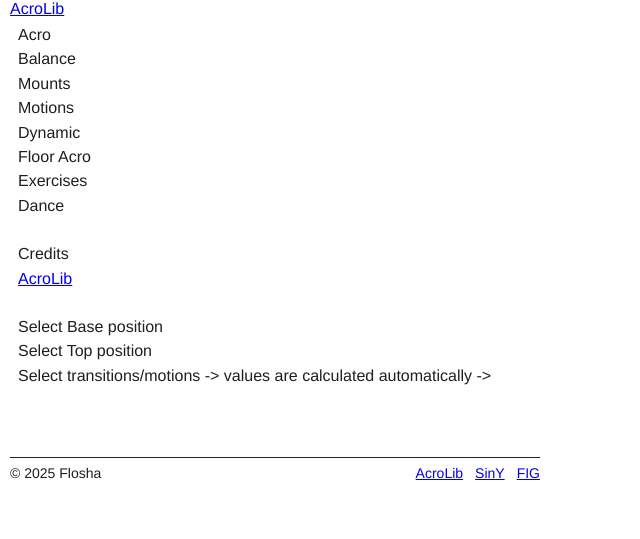
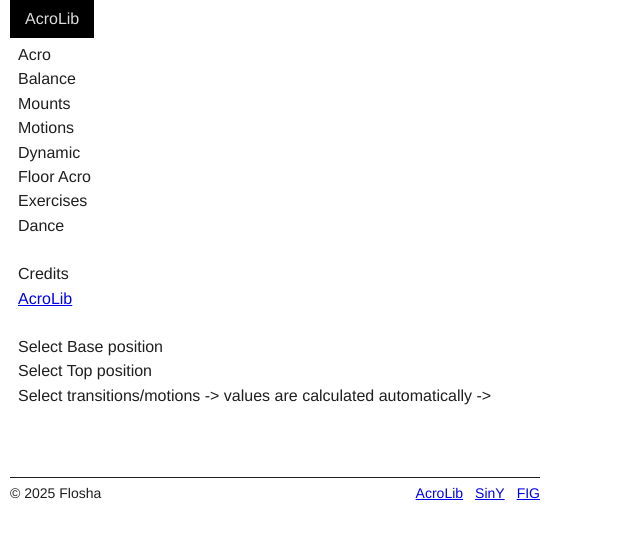
Before and after one commit to floshin/acrolib, a Jekyll site: the page built from interactive-tarrifsheet-element-difficulty-calculation.md, in a window 1280 px wide. Shown: the top 539 px of the page, without its empty margins (0-640 px from the left). Built offline with Jekyll 4.4.1, drawn with Linux system fonts in a browser that asks for light colours; our own code applies the rules of GitHub Pages for plain Markdown files.

Commit message:
Update default.html

```diff
--- a/_layouts/default.html
+++ b/_layouts/default.html
@@ -76,13 +76,13 @@
   --light: #dddddd;
 }
 
-heading {
+.heading {
   display: inline-block;
   background: light-dark(black, white);
   color: light-dark(var(--light), black);
   padding: 10px 15px;
 }
-    heading a {
+    .heading a {
       color: inherit;
       text-decoration: none;
     }
@@ -164,10 +164,7 @@
     user-select: none;
     /*margin-left: calc(50vw - 60px);*/
     cursor: pointer;
-    padding-bottom: 2px;
-    padding-left: 0.7em;
-
-    top: 10px;
+    top: 0;
     z-index: 21;
     /*background: #000000e0;*/
   }
@@ -202,14 +199,14 @@
 
   /* style changes of navi on mobile */
   nav {
-    margin: 0 auto 2em;
+    /*margin: 0 auto 2em;*/
     padding: 1em 2em;
     width: 100%;
     height: 100%;
     font-size: 25px;
     position: fixed;
     background-color: rgba(18 18 18 / 95%)
-    overflow: hidden;
+    /*overflow: hidden;*/
   }
 
   nav ul {
```
